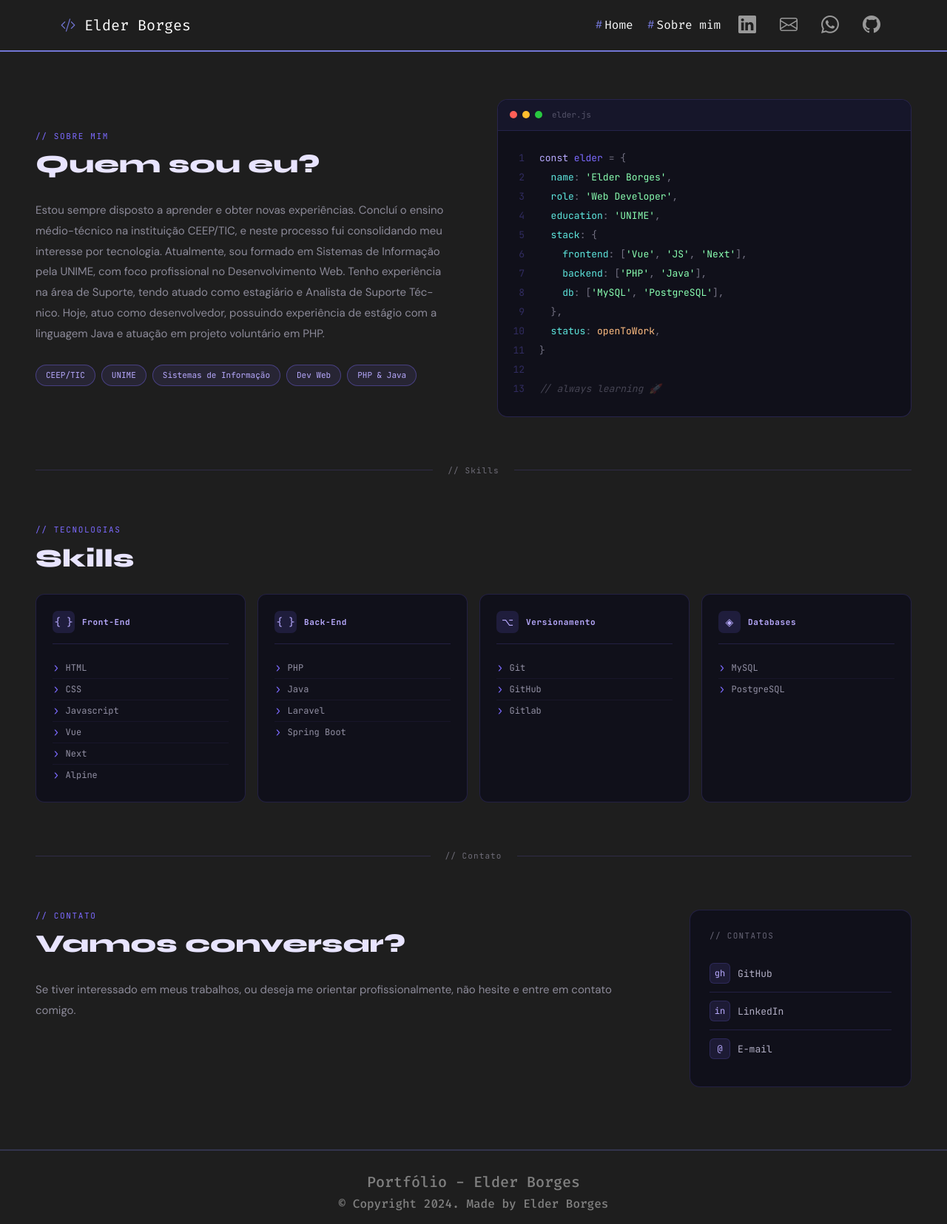
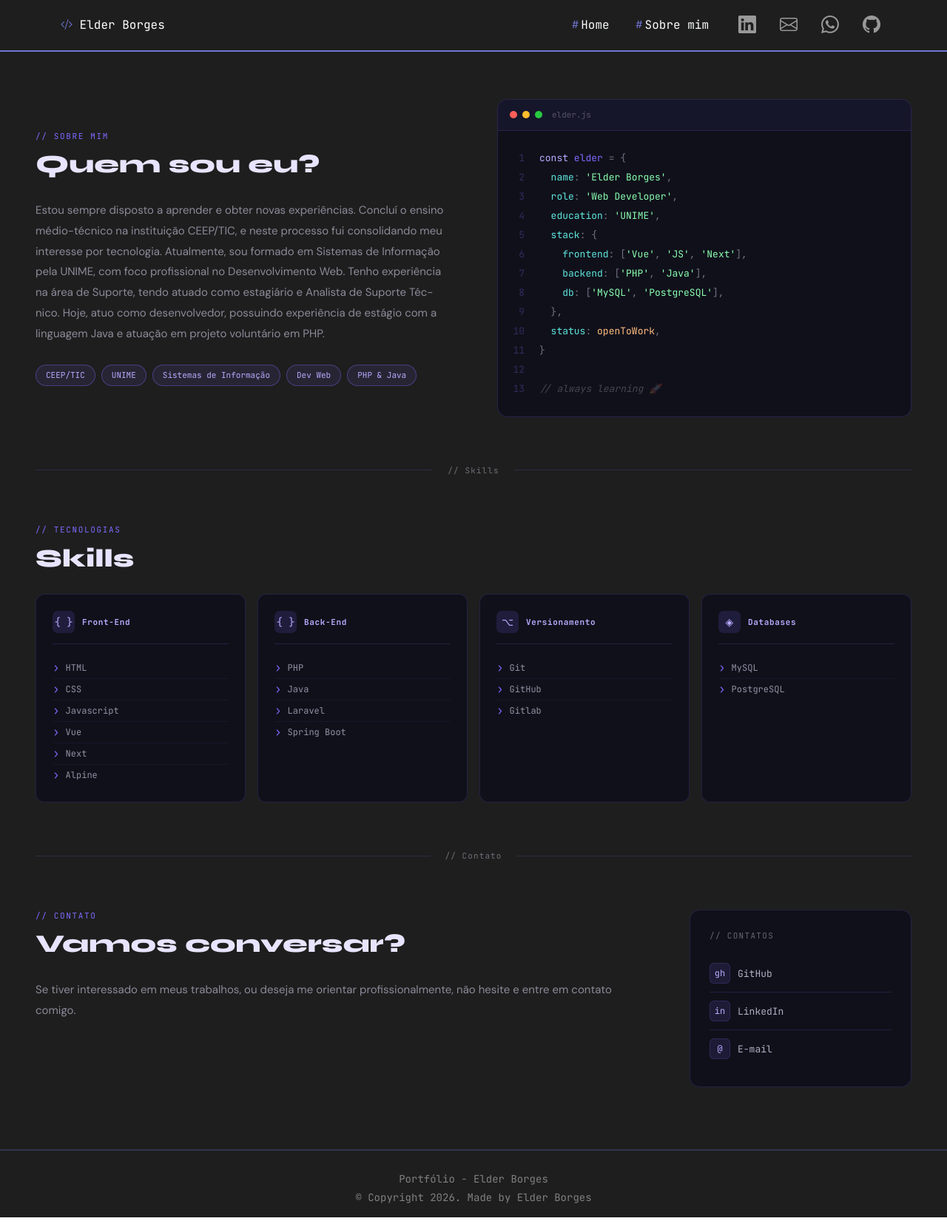
Before and after one commit to eldersb/portfolio-front, a Vue app: page /about in a window 1280 px wide. Shown: the whole page at 74% size. Built offline with nearby package versions, Linux system fonts and the light colour scheme.

Commit message:
Fix: alteração na fonte do header e do footer + implementação de botão desabilitado no card em casos de falta de link pro código

```diff
--- a/src/components/CardComponent.vue
+++ b/src/components/CardComponent.vue
@@ -16,7 +16,21 @@
             <p class="card-text"><strong class="text-tech">Tecnologias:</strong> {{ card.technologies }}</p>
         </div>
         <div class="card-body d-flex justify-content-center gap-2 mt-2 body-2">
-            <a :href="card.linkCode" class="btn text-light d-flex gap-1 " target="_blank">code</a>
+            <a
+            v-if="card.linkCode"
+            :href="card.linkCode"
+             class="btn text-light d-flex gap-1 "
+             target="_blank"
+             >
+                code
+            </a>
+             <button
+                v-else
+                class="btn text-light d-flex gap-1 btn-disabled"
+                disabled
+            >
+                code
+            </button>
             <a
                 v-if="card.linkDeploy"
                 :href="card.linkDeploy"
--- a/src/components/FooterComponent.vue
+++ b/src/components/FooterComponent.vue
@@ -1,18 +1,13 @@
 <template>
 
-
     <footer class="rodape">
-        <h2 class="">
+        <h2>
             Portfólio - Elder Borges
         </h2>
 
-
-        <h6>© Copyright 2024. Made by Elder Borges</h6>
-
+        <h6>© Copyright 2026. Made by Elder Borges</h6>
 
     </footer>
-
-
 
 </template>
 
@@ -26,15 +21,13 @@
     text-align: center;
     padding: 10px;
     color: gray;
-    font-size: 20px;
-    font-family: "Fira Code", monospace;
-    font-weight: 400;
+    font-family: 'JetBrains Mono', monospace;
     font-style: normal;
 
 }
 
-h2 {
-    font-size: 20px;
+h2, h6 {
+    font-size: 14px;
 }
 
 </style>
--- a/src/components/HeaderComponent.vue
+++ b/src/components/HeaderComponent.vue
@@ -2,17 +2,17 @@
     <header>
         <nav class="navbar navbar-dark navbar-expand-lg text-light">
             <div class="container">
-                <a class="navbar-brand" href="/"><i class="bi bi-code-slash"></i> <span>Elder Borges</span></a>
+                <a class="navbar-brand" href="/"><i class="bi bi-code-slash"></i> <span class="navbar-brand">Elder Borges</span></a>
                 <button class="navbar-toggler" type="button" data-bs-toggle="collapse" data-bs-target="#navbarNav" aria-controls="navbarNav" aria-expanded="false" aria-label="Toggle navigation">
                 <span class="navbar-toggler-icon"></span>
                 </button>
                 <div class="collapse navbar-collapse" id="navbarNav">
                     <ul class="navbar-nav ms-auto d-flex justify-content-center align-items-center gap-3">
                         <div class="d-flex gap-3">
-                            <router-link to="/" class="text-light link-custom">
+                            <router-link to="/" class="text-light link-custom navbar-brand">
                                 <i class="bi bi-hash fs-7"></i>Home
                             </router-link>
-                            <router-link to="/about" class="text-light link-custom">
+                            <router-link to="/about" class="text-light link-custom navbar-brand">
                                 <i class="bi bi-hash fs-7"></i>Sobre mim
                             </router-link>
                         </div>
@@ -41,9 +41,7 @@
 </template>
 
 <script>
-// export default {
-//     name: 'HeaderComponent'
-// }
+
 
 </script>
 
@@ -56,6 +54,12 @@
 
 .navbar {
     border-bottom: 2px solid #7276d5 ;
+
+}
+
+.navbar-brand {
+    font-family: 'JetBrains Mono', monospace;
+    font-size: 16px !important;
 }
 
 .bi-hash, .bi-code-slash {
@@ -63,7 +67,7 @@
 }
 
 .navbar {
-    font-family: "Fira Code", monospace;
+    font-family: 'JetBrains Mono', monospace;
     font-weight: 400;
     font-style: normal;
 }
```
